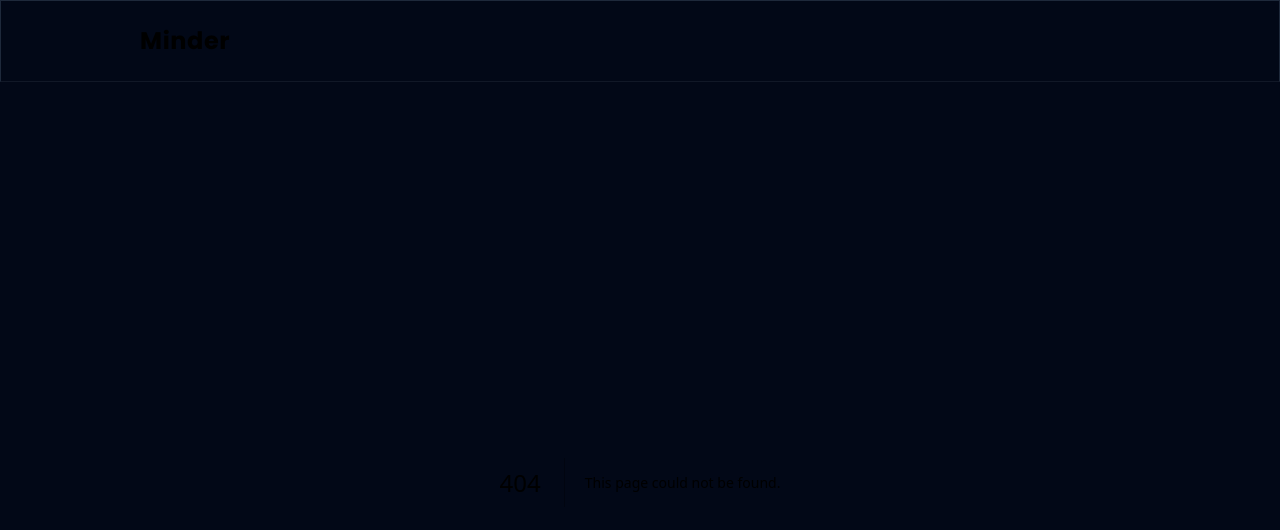
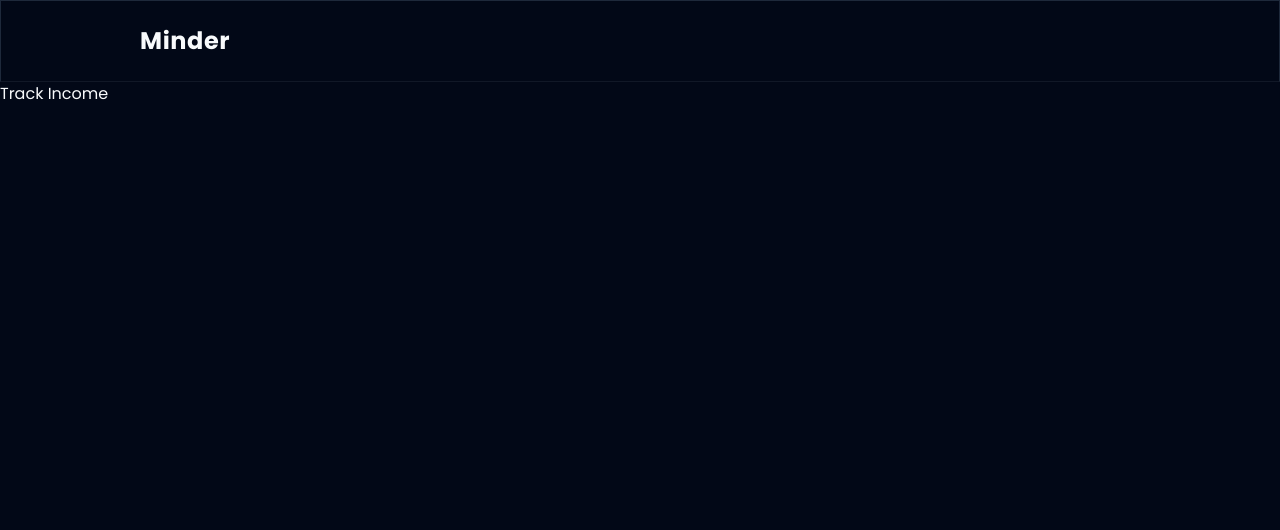
Before and after one commit to michaelcanonizado/minder, a Next.js app: page /track/income in a window 1280 px wide. Before the commit this address had no page. Shown: the top 530 px of the page. Built offline with nearby package versions, Linux system fonts and the light colour scheme.

Commit message:
chore: initialize /track/income page

```diff
--- /dev/null
+++ b/src/app/(user)/track/income/page.tsx
@@ -0,0 +1,7 @@
+import React from 'react';
+
+const TrackIncome = () => {
+  return <div>Track Income</div>;
+};
+
+export default TrackIncome;
```
